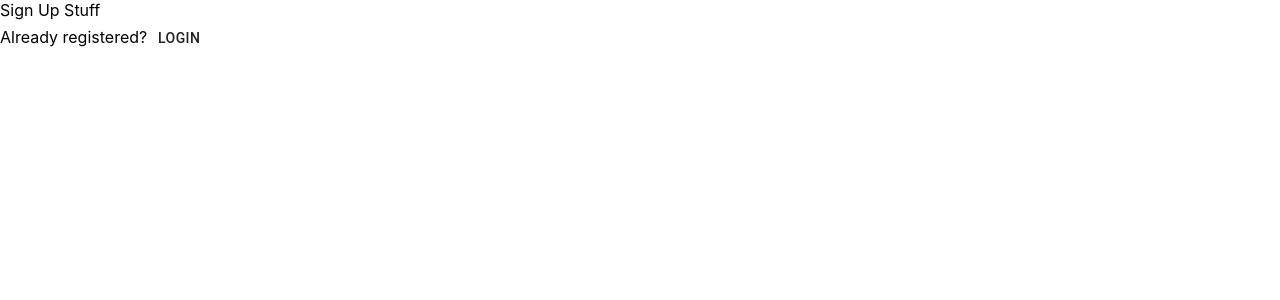
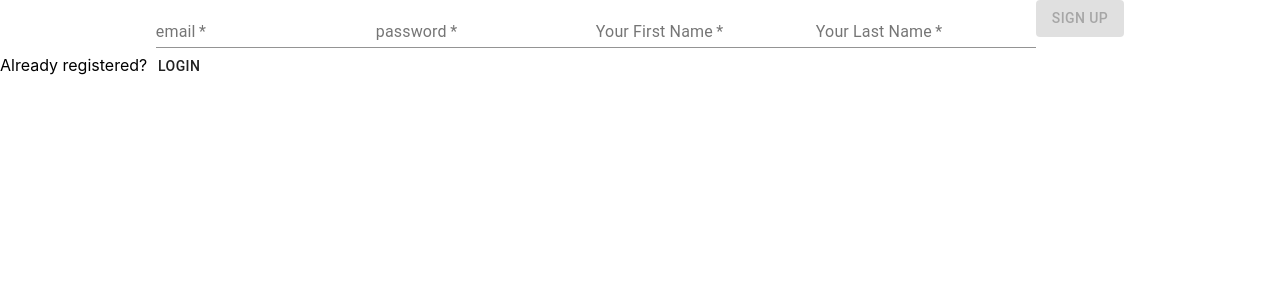
Before and after one commit to JasonSujaya/ecol-frontend, a React (Create React App) app: page / in a window 1280 px wide. Both pictures are taken after a click on the button "SIGNUP". Shown: the top 300 px of the page. Built offline with nearby package versions, Linux system fonts and the light colour scheme.

Commit message:
Edited sign up component to pass test

```diff
--- a/src/Components/Authentication/SignUpForm.jsx
+++ b/src/Components/Authentication/SignUpForm.jsx
@@ -1,8 +1,126 @@
 import React from "react";
+import TextField from "@material-ui/core/TextField";
+import Grid from "@material-ui/core/Grid";
+import Box from "@material-ui/core/Box";
+import Button from "@material-ui/core/Button";
+import { signUp, inputNotEmpty, checkPassword } from "./authentication.js";
+
+const styles = (theme) => ({});
 
 class SignUpForm extends React.Component {
+  constructor(props) {
+    super(props);
+    this.state = {
+      email: "",
+      first_name: "",
+      last_name: "",
+      password: "",
+      validForm: false,
+    };
+  }
+
+  onSignUp = (e) => {
+    e.preventDefault();
+    if (checkPassword(e)) {
+      signUp(
+        this.state.email,
+        this.state.first_name,
+        this.state.last_name,
+        this.state.password
+      );
+    } else {
+      console.log(checkPassword(e));
+    }
+    this.setState({ email: "", first_name: "", last_name: "", password: "" });
+  };
+
+  checkValidForm = (e) => {
+    let validity =
+      inputNotEmpty(this.state.email) &&
+      inputNotEmpty(this.state.password) &&
+      inputNotEmpty(this.state.first_name) &&
+      inputNotEmpty(this.state.last_name);
+    this.setState({ validForm: validity });
+  };
+
   render() {
-    return <div>Sign Up Stuff</div>;
+    return (
+      <Grid container direction="column" justify="center" alignItems="center">
+        <form noValidate autoComplete="off">
+          <div>
+            <TextField
+              required
+              className="emailInput"
+              id="standard-required"
+              label="email"
+              onChange={(e) =>
+                this.setState(
+                  {
+                    email: e.target.value,
+                  },
+                  () => this.checkValidForm()
+                )
+              }
+              value={this.state.email}
+            />
+            <TextField
+              id="standard-password-input"
+              className="passwordInput"
+              label="password"
+              type="password"
+              required
+              onChange={(e) =>
+                this.setState(
+                  {
+                    password: e.target.value,
+                  },
+                  () => this.checkValidForm()
+                )
+              }
+              value={this.state.password}
+            />
+            <TextField
+              required
+              id="standard-required"
+              className="firstNameInput"
+              label="Your First Name"
+              onChange={(e) =>
+                this.setState(
+                  {
+                    first_name: e.target.value,
+                  },
+                  () => this.checkValidForm()
+                )
+              }
+              value={this.state.first_name}
+            />
+            <TextField
+              required
+              id="standard-required"
+              label="Your Last Name"
+              className="lastNameInput"
+              onChange={(e) =>
+                this.setState(
+                  {
+                    last_name: e.target.value,
+                  },
+                  () => this.checkValidForm()
+                )
+              }
+              value={this.state.last_name}
+            />
+            <Button
+              variant="contained"
+              onClick={this.onSignUp}
+              disabled={!this.state.validForm}
+              className="signUpButton"
+            >
+              Sign Up
+            </Button>
+          </div>
+        </form>
+      </Grid>
+    );
   }
 }
 
--- a/src/Components/Authentication/authentication.js
+++ b/src/Components/Authentication/authentication.js
@@ -25,3 +25,57 @@ export const formsNotEmpty = (_email, _password) => {
     return false;
   }
 };
+
+export const signUp = (_email, _first_name, _last_name, _password) => {
+  const user = {
+    email: _email,
+    first_name: _first_name,
+    last_name: _last_name,
+    password: _password,
+  };
+
+  axios
+    .post(`http://127.0.0.1:8000/api/user/profiles/`, user, {
+      headers: {
+        "Content-Type": "application/json",
+      },
+    })
+    .then((res) => console.log(res))
+    .catch((err) => console.log("Response body", err.response.data));
+
+  // Some other JSX
+  console.log("hiiiiiii ssss");
+};
+
+export const inputNotEmpty = (_input) => {
+  if (_input.length != 0) {
+    return true;
+  } else {
+    return false;
+  }
+};
+
+export const checkPassword = (password) => {
+  let re = "";
+  if (password != "") {
+    if (password.length < 6) {
+      return "Error: Password must contain at least six characters!";
+    }
+    re = /[0-9]/;
+    if (!re.test(password)) {
+      return "Error: password must contain at least one number (0-9)!";
+    }
+    re = /[a-z]/;
+    if (!re.test(password)) {
+      return "Error: password must contain at least one lowercase letter (a-z)!";
+    }
+    re = /[A-Z]/;
+    if (!re.test(password)) {
+      return "Error: password must contain at least one uppercase letter (A-Z)!";
+    }
+  } else {
+    return "Error: Please check that you've entered and confirmed your password!";
+  }
+
+  return true;
+};
```
Also changed, not shown: 2 other files (tests, documents, lock files or other folders).
